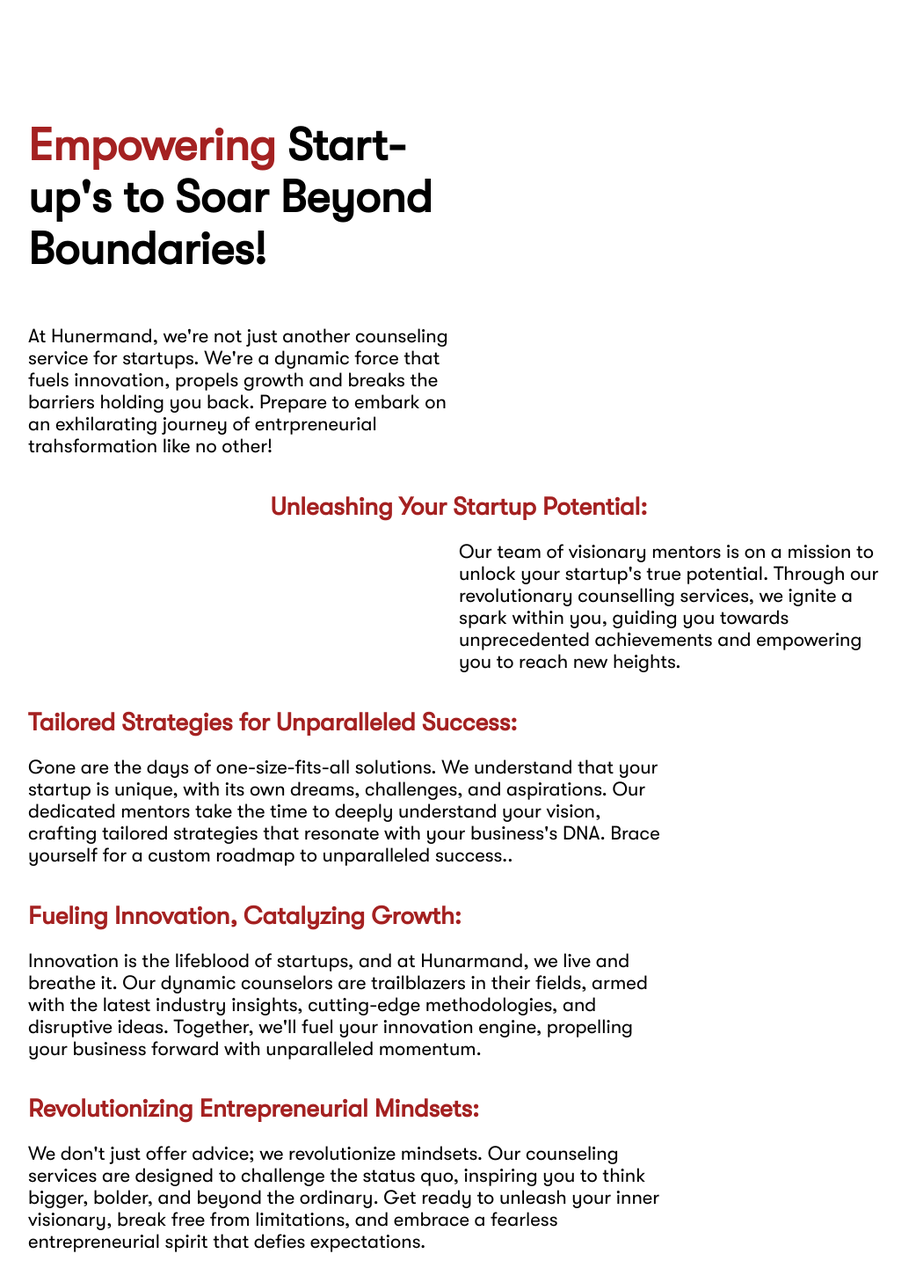
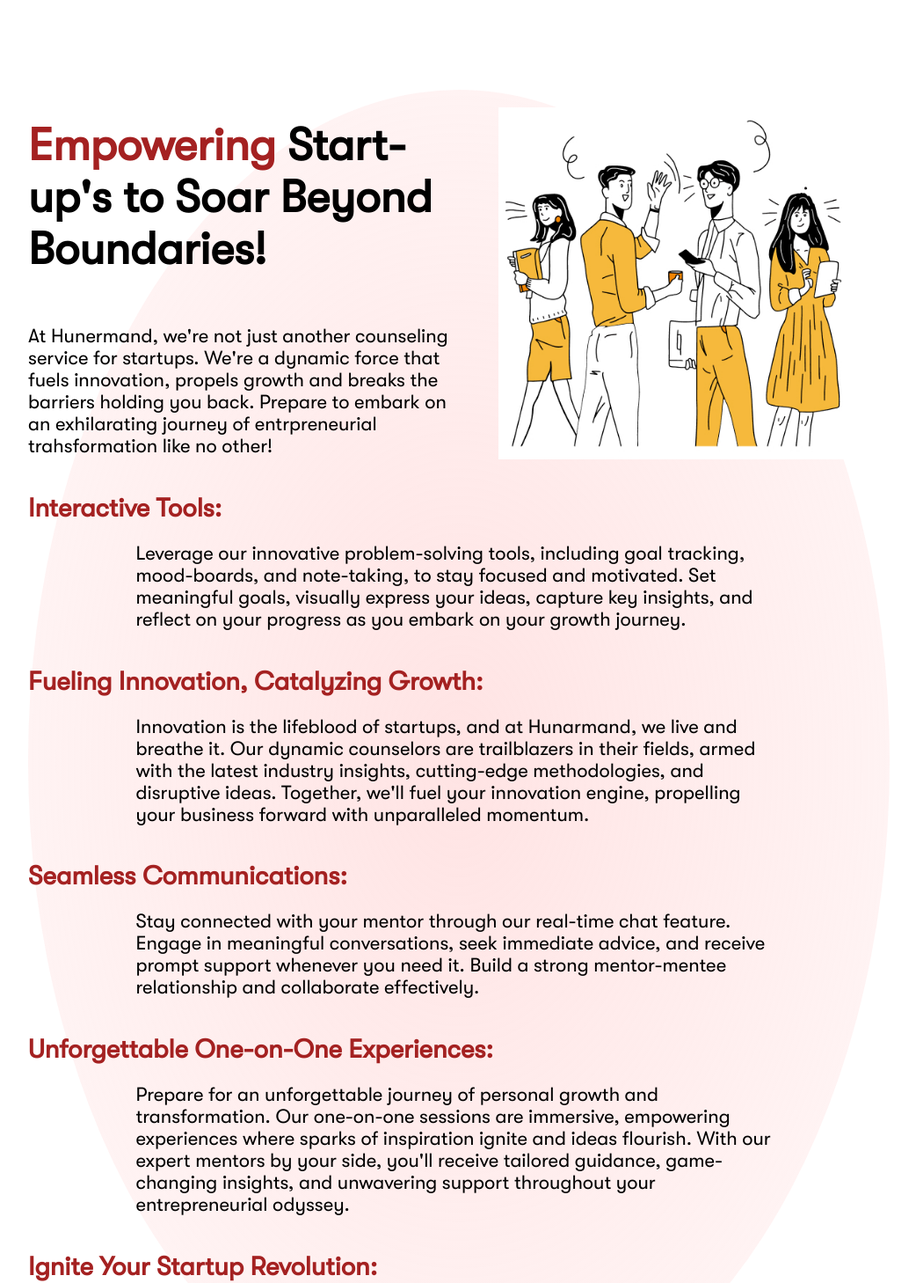
Before and after one commit to habiburehman/hunermand, a React (Create React App) app: page /services in a window 1280 px wide. Shown: the part 117-1575 px from the top of the page at 88% size, without its empty margins (118-1160 px from the left). Built offline with nearby package versions, Linux system fonts and the light colour scheme.

Commit message:
Adding radial gradient in background

```diff
--- a/src/components/Home.jsx
+++ b/src/components/Home.jsx
@@ -19,6 +19,7 @@
   text-align: ${({ align }) => align};
   color: #a42121;
   margin-bottom: ${({ marginbottom }) => (marginbottom ? marginbottom : 0)};
+  font-size: 2.1em;
 `;
 
 const ButtonContainer = styled.div`
@@ -41,7 +42,7 @@
 
 export default function Home() {
   return (
-    <Row style={{ marginTop: "100px" }} justify="center" gutter={[0, 120]}>
+    <Row style={{ marginTop: "100px" }} justify="center" gutter={[0, 68]}>
       <Col span={24}>
         <Section
           leftContent={
@@ -76,7 +77,7 @@
               <img
                 src={HomeStartup}
                 width="400px"
-                height="300px"
+                height="auto"
                 alt="Unlock startup's potential"
               />
             </div>
@@ -84,7 +85,7 @@
         />
       </Col>
       <Col span={24}>
-        <img src={HomeCover} width="100%" height="580px" alt="Discuss Ideas" />
+        <img src={HomeCover} width="100%" height="auto" alt="Discuss Ideas" />
       </Col>
       <Col span={10}>
         <Heading align="center">
@@ -228,7 +229,7 @@
               <img
                 src={HomeContact}
                 width="500px"
-                height="500px"
+                height="auto"
                 alt="Contact Us"
               />
             </div>
--- a/src/components/Services.jsx
+++ b/src/components/Services.jsx
@@ -3,16 +3,33 @@
 import { Row, Col } from "antd";
 import styled from "styled-components";
 import PageMainHeading from "./common/PageMainHeading";
+import BusinessConcept from "../assets/business-concept.jpg";
 
 const Heading = styled.h1`
   text-align: ${({ align }) => align};
   color: #a42121;
   margin-bottom: 0px;
+  font-size: 2.1em;
+`;
+
+const Container = styled(Row)`
+  background-size: 100px;
+  background: radial-gradient(
+    rgba(255, 200, 200, 0.5),
+    rgba(255, 200, 200, 0.1)
+  );
+  backdrop-filter: blur(10px);
+  border-radius: 50%;
+  display: flex;
+  justify-content: center;
+  align-items: center;
 `;
 
 export default function Services() {
   return (
     <Row style={{ marginTop: "100px" }}>
+      <Col span={24}>
+        <Container>
           <Col span={24}>
             <Section
               leftContent={
@@ -25,76 +42,76 @@
                   </Col>
                   <Col span={24}>
                     <p>
-                  At Hunermand, we&apos;re not just another counseling service
-                  for startups. We&apos;re a dynamic force that fuels
-                  innovation, propels growth and breaks the barriers holding you
-                  back. Prepare to embark on an exhilarating journey of
-                  entrpreneurial trahsformation like no other!
+                      At Hunermand, we&apos;re not just another counseling
+                      service for startups. We&apos;re a dynamic force that
+                      fuels innovation, propels growth and breaks the barriers
+                      holding you back. Prepare to embark on an exhilarating
+                      journey of entrpreneurial trahsformation like no other!
                     </p>
                   </Col>
                 </Row>
               }
+              rightContent={
+                <div
+                  style={{
+                    display: "flex",
+                    justifyContent: "center",
+                    alignItems: "center",
+                    height: "100%",
+                  }}
+                >
+                  <img
+                    src={BusinessConcept}
+                    width="400px"
+                    height="auto"
+                    alt="Business Concept"
                   />
-      </Col>
-      <Col span={24}>
-        <Heading align="center">Unleashing Your Startup Potential:</Heading>
-      </Col>
-      <Col span={24}>
-        <Section
-          rightContent={
-            <p>
-              Our team of visionary mentors is on a mission to unlock your
-              startup&apos;s true potential. Through our revolutionary
-              counselling services, we ignite a spark within you, guiding you
-              towards unprecedented achievements and empowering you to reach new
-              heights.
-            </p>
+                </div>
               }
             />
           </Col>
           <Col span={24}>
+            <Heading align="left">Interactive Tools:</Heading>
+          </Col>
+          <Col span={18}>
+            <p>
+              Leverage our innovative problem-solving tools, including goal
+              tracking, mood-boards, and note-taking, to stay focused and
+              motivated. Set meaningful goals, visually express your ideas,
+              capture key insights, and reflect on your progress as you embark
+              on your growth journey.
+            </p>
+          </Col>
+          <Col span={24}>
             <Heading align="left">
-          Tailored Strategies for Unparalleled Success:
+              Fueling Innovation, Catalyzing Growth:
             </Heading>
           </Col>
           <Col span={18}>
             <p>
-          Gone are the days of one-size-fits-all solutions. We understand that
-          your startup is unique, with its own dreams, challenges, and
-          aspirations. Our dedicated mentors take the time to deeply understand
-          your vision, crafting tailored strategies that resonate with your
-          business's DNA. Brace yourself for a custom roadmap to unparalleled
-          success..
+              Innovation is the lifeblood of startups, and at Hunarmand, we live
+              and breathe it. Our dynamic counselors are trailblazers in their
+              fields, armed with the latest industry insights, cutting-edge
+              methodologies, and disruptive ideas. Together, we'll fuel your
+              innovation engine, propelling your business forward with
+              unparalleled momentum.
             </p>
           </Col>
           <Col span={24}>
-        <Heading align="left">Fueling Innovation, Catalyzing Growth:</Heading>
+            <Heading align="left">Seamless Communications:</Heading>
           </Col>
           <Col span={18}>
             <p>
-          Innovation is the lifeblood of startups, and at Hunarmand, we live and
-          breathe it. Our dynamic counselors are trailblazers in their fields,
-          armed with the latest industry insights, cutting-edge methodologies,
-          and disruptive ideas. Together, we'll fuel your innovation engine,
-          propelling your business forward with unparalleled momentum.
+              Stay connected with your mentor through our real-time chat
+              feature. Engage in meaningful conversations, seek immediate
+              advice, and receive prompt support whenever you need it. Build a
+              strong mentor-mentee relationship and collaborate effectively.
             </p>
           </Col>
           <Col span={24}>
             <Heading align="left">
-          Revolutionizing Entrepreneurial Mindsets:
+              Unforgettable One-on-One Experiences:
             </Heading>
-      </Col>
-      <Col span={18}>
-        <p>
-          We don't just offer advice; we revolutionize mindsets. Our counseling
-          services are designed to challenge the status quo, inspiring you to
-          think bigger, bolder, and beyond the ordinary. Get ready to unleash
-          your inner visionary, break free from limitations, and embrace a
-          fearless entrepreneurial spirit that defies expectations.
-        </p>
-      </Col>
-      <Col span={24}>
-        <Heading align="left">Unforgettable One-on-One Experiences:</Heading>
           </Col>
           <Col span={18}>
             <p>
@@ -102,8 +119,8 @@
               transformation. Our one-on-one sessions are immersive, empowering
               experiences where sparks of inspiration ignite and ideas flourish.
               With our expert mentors by your side, you'll receive tailored
-          guidance, game-changing insights, and unwavering support throughout
-          your entrepreneurial odyssey.
+              guidance, game-changing insights, and unwavering support
+              throughout your entrepreneurial odyssey.
             </p>
           </Col>
           <Col span={24}>
@@ -111,12 +128,14 @@
           </Col>
           <Col span={18}>
             <p style={{ marginBottom: "2.3em" }}>
-          Join the revolution at Hunarmand and witness the extraordinary unfold.
-          Together, we'll shatter the boundaries of what's possible, rewrite the
-          rules of success, and forge a new era of entrepreneurial brilliance.
-          Get ready to ignite your startup revolution and leave an indelible
-          mark on the world.
+              Join the revolution at Hunarmand and witness the extraordinary
+              unfold. Together, we'll shatter the boundaries of what's possible,
+              rewrite the rules of success, and forge a new era of
+              entrepreneurial brilliance. Get ready to ignite your startup
+              revolution and leave an indelible mark on the world.
             </p>
+          </Col>
+        </Container>
       </Col>
     </Row>
   );
--- a/src/components/common/ContactButton.jsx
+++ b/src/components/common/ContactButton.jsx
@@ -3,6 +3,8 @@
 
 const ContactButton = styled(Button)`
   background: #f6b93b;
+  padding-left: 50px !important;
+  padding-right: 50px !important;
   color: #000000;
   &:hover {
     background-color: #b564f7 !important;
```
Also changed, not shown: src/assets/business-concept.jpg (renamed from src/assets/concept-of-business-employees-team-working-in-business-environment-work-culture 1.jpg). Lines whose indentation alone changed are shown as unchanged.
